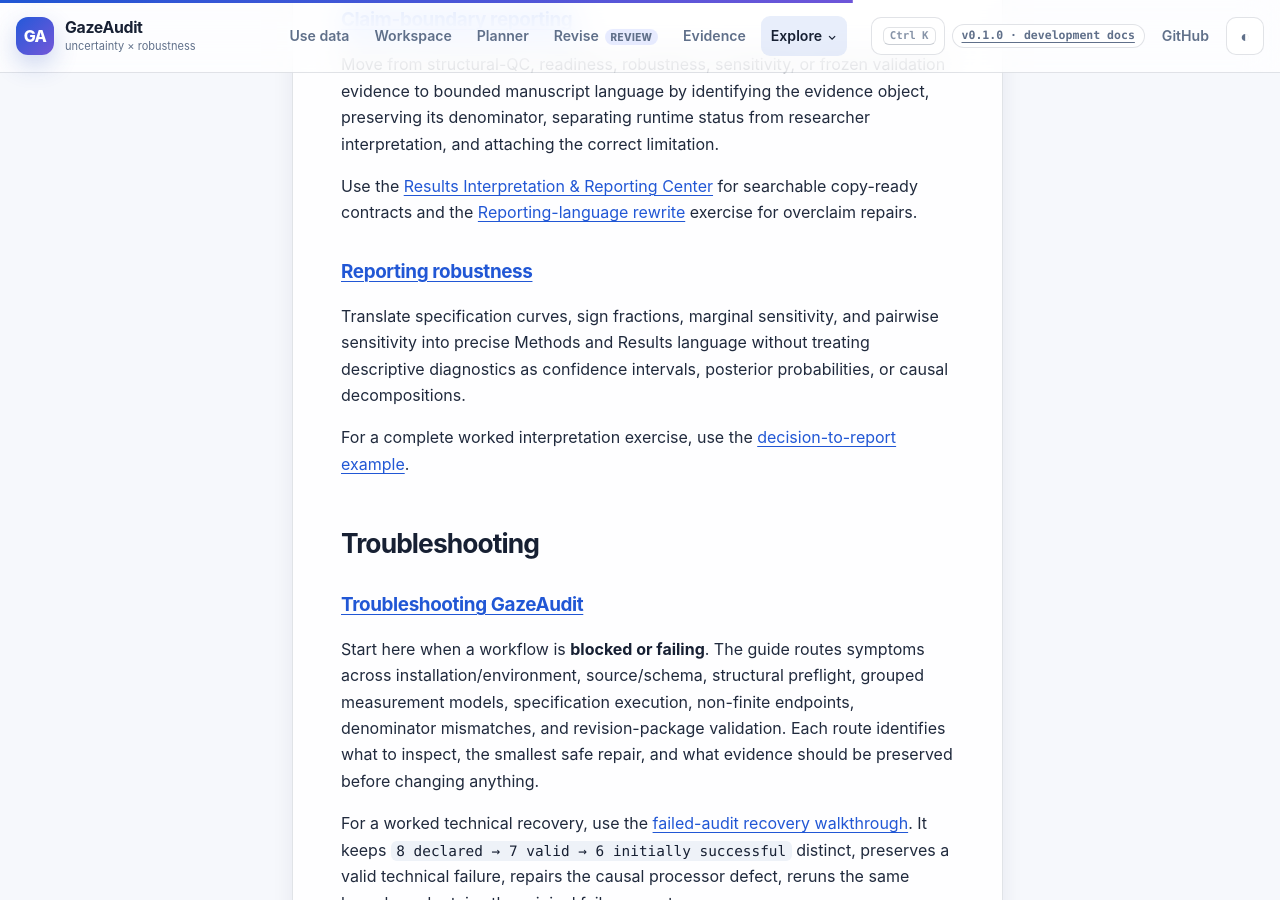
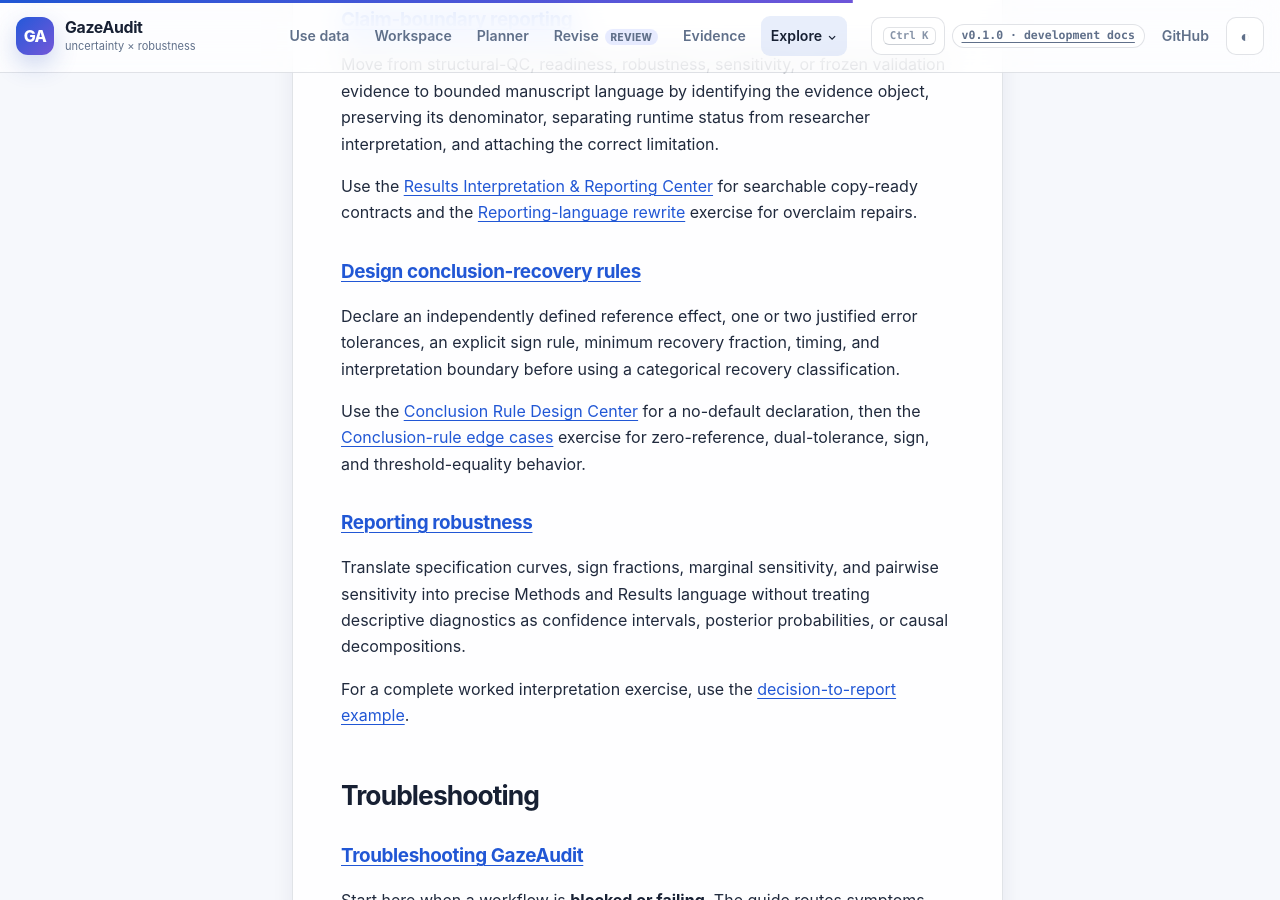
Before and after one commit to stefanosbalaskas/GazeAudit, a Jekyll site: the page built from docs/guides/index.md, in a window 1280 px wide and 900 px high, scrolled down 9821 px. Built offline with Jekyll 4.4.1, drawn with Linux system fonts in a browser that asks for light colours.

Commit message:
docs: surface conclusion rule methodology

```diff
--- a/docs/guides/index.md
+++ b/docs/guides/index.md
@@ -241,6 +241,12 @@ Move from structural-QC, readiness, robustness, sensitivity, or frozen validatio
 
 Use the [Results Interpretation & Reporting Center]({{ '/docs/reporting-center/' | relative_url }}) for searchable copy-ready contracts and the [Reporting-language rewrite]({{ '/docs/examples/reporting-language-rewrite/' | relative_url }}) exercise for overclaim repairs.
 
+### [Design conclusion-recovery rules](conclusion-rule-design/)
+
+Declare an independently defined reference effect, one or two justified error tolerances, an explicit sign rule, minimum recovery fraction, timing, and interpretation boundary before using a categorical recovery classification.
+
+Use the [Conclusion Rule Design Center]({{ '/docs/conclusion-rule/' | relative_url }}) for a no-default declaration, then the [Conclusion-rule edge cases]({{ '/docs/examples/conclusion-rule-edge-cases/' | relative_url }}) exercise for zero-reference, dual-tolerance, sign, and threshold-equality behavior.
+
 ### [Reporting robustness](reporting-robustness/)
 
 Translate specification curves, sign fractions, marginal sensitivity, and pairwise sensitivity into precise Methods and Results language without treating descriptive diagnostics as confidence intervals, posterior probabilities, or causal decompositions.
```
